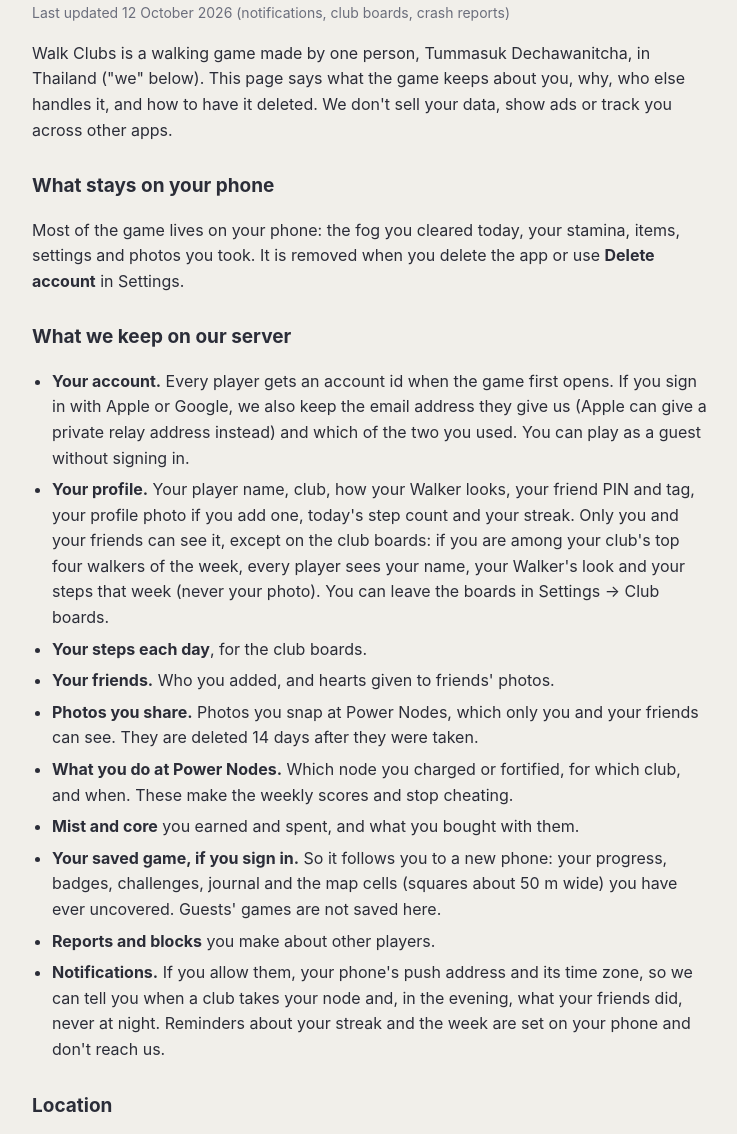
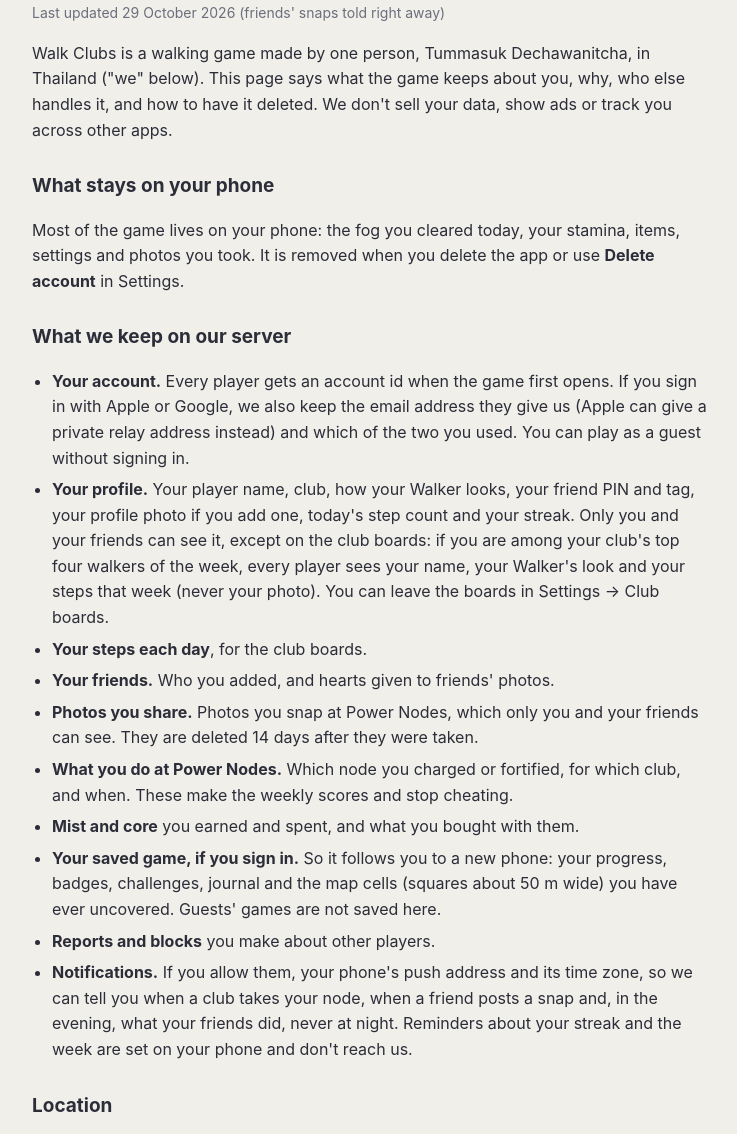
Before and after one commit to honeyhorny/walkclubs-site, a plain HTML site: page privacy.html in a window 1280 px wide. Shown: the part 100-1234 px from the top of the page, without its empty margins (268-1005 px from the left). Drawn offline with Linux system fonts and the light colour scheme.

Commit message:
Privacy: a friend's snap is told right away
Co-Authored-By: Claude Opus 5.5 <noreply@anthropic.com>

```diff
--- a/privacy.html
+++ b/privacy.html
@@ -10,7 +10,7 @@
 <main>
 <p class="crumb"><a href="index.html">Walk Clubs</a></p>
 <h1>Privacy policy</h1>
-<p class="date">Last updated 12 October 2026 (notifications, club boards, crash reports)</p>
+<p class="date">Last updated 29 October 2026 (friends' snaps told right away)</p>
 
 <p>Walk Clubs is a walking game made by one person, Tummasuk Dechawanitcha, in
 Thailand ("we" below). This page says what the game keeps about you, why, who
@@ -46,8 +46,8 @@ your progress, badges, challenges, journal and the map cells (squares about
 50 m wide) you have ever uncovered. Guests' games are not saved here.</li>
 <li><b>Reports and blocks</b> you make about other players.</li>
 <li><b>Notifications.</b> If you allow them, your phone's push address and
-its time zone, so we can tell you when a club takes your node and, in the
-evening, what your friends did, never at night. Reminders about your streak
+its time zone, so we can tell you when a club takes your node, when a friend
+posts a snap and, in the evening, what your friends did, never at night. Reminders about your streak
 and the week are set on your phone and don't reach us.</li>
 </ul>
 
```
